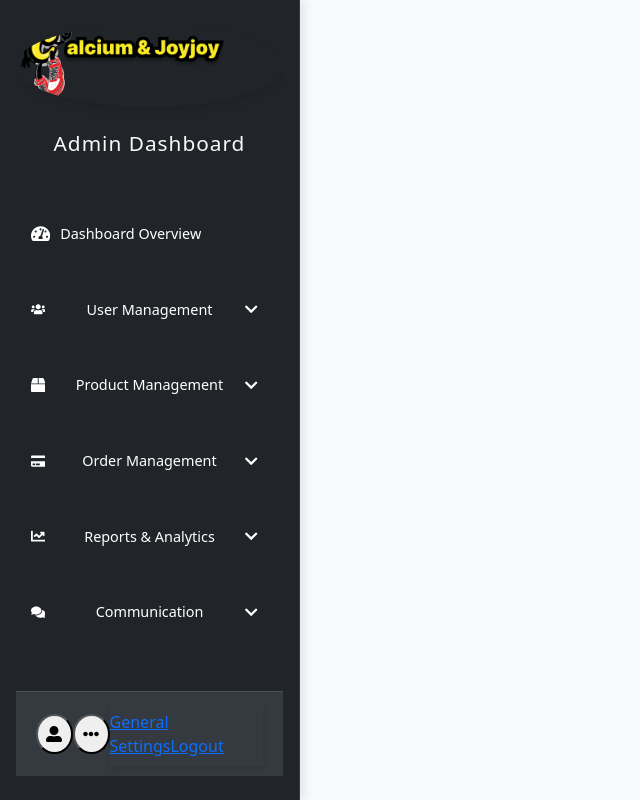
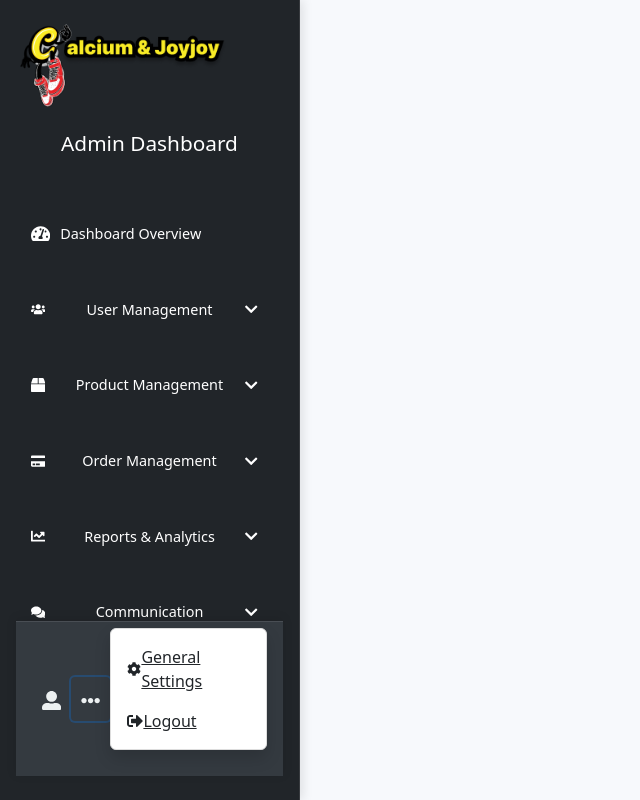
Before and after one commit to aceburn24/adminside, a React (Create React App) app: page / in a window 1280 px wide. Both pictures are taken after a click on the button 243 px from the left and 746 px from the top of the page. Shown: the whole page, without its empty margins (0-640 px from the left). Built offline with nearby package versions, Linux system fonts and the light colour scheme.

Commit message:
sidebar account div

```diff
--- a/src/App.css
+++ b/src/App.css
@@ -65,7 +65,6 @@ a:hover, .nav-link:hover {
 .sidebar .nav-link > * {
   margin-right: 10px;
   transition: background-color 0.3s ease, transform 0.3s ease, color 0.3s ease;
-
 }
 
 .sidebar .nav-link .mr-2 {
@@ -172,19 +171,44 @@ a:hover, .nav-link:hover {
   display: flex;
   justify-content: space-between;
   align-items: center;
-  padding: 10px 20px;
+  padding: 15px 20px;
   border-top: 1px solid rgba(255, 255, 255, 0.1);
+  box-shadow: 0 -2px 10px rgba(0, 0, 0, 0.1);
+
 }
 
 /* Footer Enhancements */
-.sidebar-footer button {
+.sidebar-footer button.btn-flat {
+  background-color: transparent;
+  color: #ecf0f1;
+  border: none;
+  padding: 10px;
   transition: background-color 0.3s ease, transform 0.3s ease;
-  border-radius: 50%; /* Rounded buttons */
-  width: 40px;
-  height: 40px;
-  display: flex;
-  justify-content: center;
-  align-items: center;
+  width: auto;
+  height: auto;
+  border-radius: 4px; /* Slightly rounded corners */
+}
+
+.sidebar-footer button.btn-flat:hover {
+  background-color: rgba(255, 255, 255, 0.2);
+  transform: scale(1.05);
+
+}
+
+.sidebar-footer button .icon {
+  font-size: 1.2rem;
+  transition: color 0.3s ease;
+
+}
+
+.sidebar-footer button .fa {
+  color: #ecf0f1; /* Setting a specific color for icons */
+
+}
+
+.sidebar-footer button:focus {
+  outline: none; /* remove default outline */
+  box-shadow: 0 0 0 2px rgba(0, 123, 255, 0.25); /* custom focus ring */
 }
 
 .sidebar-footer button:active {
@@ -195,23 +219,52 @@ a:hover, .nav-link:hover {
 .more-options-dropdown {
   box-shadow: 0 4px 6px rgba(0, 0, 0, 0.1); /* Add shadow for depth */
   padding: 8px 0; /* Padding adjustment */
+  background-color: #ffffff; /* Added background color */
+  border: 1px solid #ddd; /* Added subtle border */
+  border-radius: 8px; /* Added border radius */
+  overflow: hidden; /* Ensures the border radius is applied to all corners */
+  transition: opacity 0.3s ease, transform 0.3s ease;
+  transform: translateY(-10px);
+}
+
+/* when dropdown is visible */
+.is-more-options-open .more-options-dropdown {
+  opacity: 1;
+  transform: translateY(0);
 }
 
 .more-options-dropdown a {
   font-weight: 500; /* Semi-bold font weight */
+  padding: 10px 15px; /* Added padding */
 }
 
-.sidebar-footer button:hover {
-  background-color: #1a2533;
+.more-options-dropdown a:hover {
+  background-color: #ecf0f1;
+  color: #2c3e50;
 }
 
-/* Logo styling */
-.logo img {
-  border-radius: 50%; /* Rounded logo */
-  box-shadow: 0px 4px 10px rgba(0, 0, 0, 0.1); /* Subtle shadow for depth */
+/* Adding a subtle transition to link colors and background */
+.sidebar .nav-link {
+  transition: background-color 0.3s ease, color 0.3s ease;
 }
 
-.logo h4 {
-  letter-spacing: 1px;
-  color: #f8f9fa; /* Bootstrap's light color for contrast */
+/* Changing background color and text color on hover */
+.sidebar .nav-link:hover {
+  background-color: #007bff;
+  color: #ffffff;
 }
+
+@media (max-width: 576px) {
+  .sidebar-footer button {
+    width: 35px; /* Adjusted button size */
+    height: 35px;
+  }
+
+  .more-options-dropdown {
+    padding: 5px 0; /* Adjusted padding */
+  }
+
+  .more-options-dropdown a {
+    padding: 8px 12px; /* Adjusted padding */
+  }
+}
--- a/src/components/Sidebar.jsx
+++ b/src/components/Sidebar.jsx
@@ -1,10 +1,11 @@
 import React, { useState } from 'react';
 import { Link } from 'react-router-dom';
-import { FaTachometerAlt, FaUsers, FaUserShield, FaUserFriends, FaEllipsisH, FaUserLock, FaBox, FaInfoCircle, FaShippingFast, FaTag, FaMagic, FaCreditCard, FaTruckLoading, FaUndo, FaShip, FaChartLine, FaUserAlt, FaFileAlt, FaComments, FaBullhorn, FaRobot, FaCogs, FaChevronUp, FaChevronDown } from 'react-icons/fa';
+import { FaCog, FaSignOutAlt, FaTachometerAlt, FaUsers, FaUserShield, FaUserFriends, FaEllipsisH, FaUserLock, FaBox, FaInfoCircle, FaShippingFast, FaTag, FaMagic, FaCreditCard, FaTruckLoading, FaUndo, FaShip, FaChartLine, FaUserAlt, FaFileAlt, FaComments, FaBullhorn, FaRobot, FaCogs, FaChevronUp, FaChevronDown } from 'react-icons/fa';
 
 function Sidebar() {
     const [activeSection, setActiveSection] = useState('');
     const [isMoreOptionsOpen, setMoreOptionsOpen] = useState(false); // To control visibility of "More Options"
+
 
     return (
         <div className="sidebar bg-dark text-white h-100 py-4 px-3">
@@ -104,17 +105,29 @@ function Sidebar() {
                 </Section>
                 </ul>
                 </div>
-                <div className="sidebar-footer d-flex justify-content-between">
-                <button onClick={() => window.location.href='/admin-settings'} title="Admin">
-                    <FaUserAlt className="mr-2" />
+                <div className="sidebar-footer d-flex justify-content-between align-items-center p-3">
+                <button
+                    onClick={() => window.location.href='/admin-settings'}
+                    title="Admin"
+                    className="btn btn-flat"
+                >
+                    <FaUserAlt className="icon" />
                 </button>
-                <button onClick={() => setMoreOptionsOpen(!isMoreOptionsOpen)} title="More Options">
-                    <FaEllipsisH />
+                <button
+                    onClick={() => setMoreOptionsOpen(!isMoreOptionsOpen)}
+                    title="More Options"
+                    className="btn btn-flat"
+                >
+                    <FaEllipsisH className="icon" />
                 </button>
                 {isMoreOptionsOpen && (
-                    <div className="more-options-dropdown">
-                        <Link to="/general-settings">General Settings</Link>
-                        <Link to="/logout">Logout</Link>
+                    <div className="more-options-dropdown rounded shadow p-2 bg-white">
+                        <Link to="/general-settings" className="d-flex align-items-center p-2 text-dark">
+                            <FaCog className="icon" /> General Settings
+                        </Link>
+                        <Link to="/logout" className="d-flex align-items-center p-2 text-dark">
+                            <FaSignOutAlt className="icon" /> Logout
+                        </Link>
                     </div>
                 )}
             </div>
```
Also changed, not shown: src/components/auth/AuthContext.js (deleted, +0 -19 lines), src/components/auth/Login.js (deleted, +0 -70 lines), src/components/auth/ProtectedRoute.js (deleted, +0 -22 lines), src/components/auth/authService.js (deleted, +0 -27 lines). Lines whose indentation alone changed are shown as unchanged.
